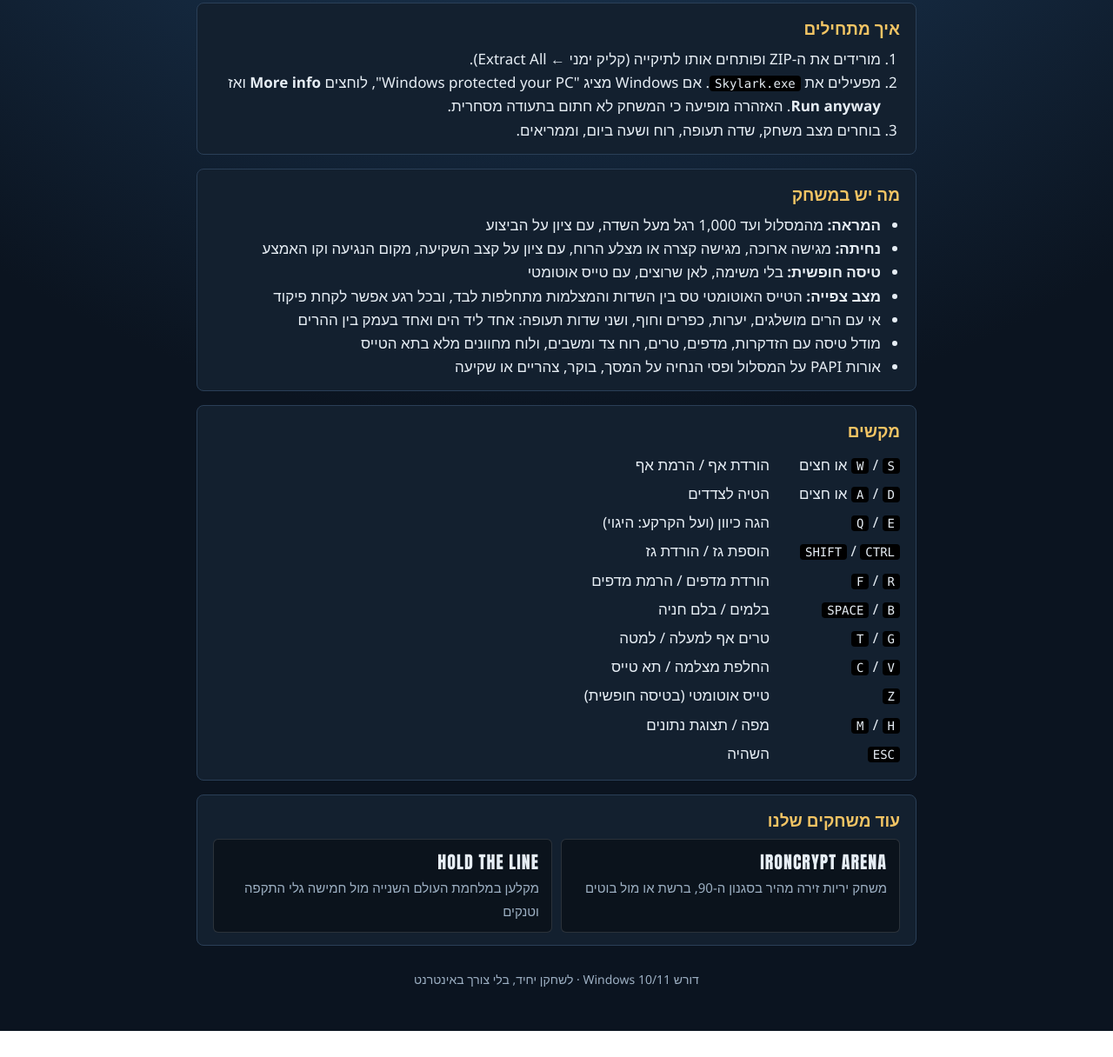
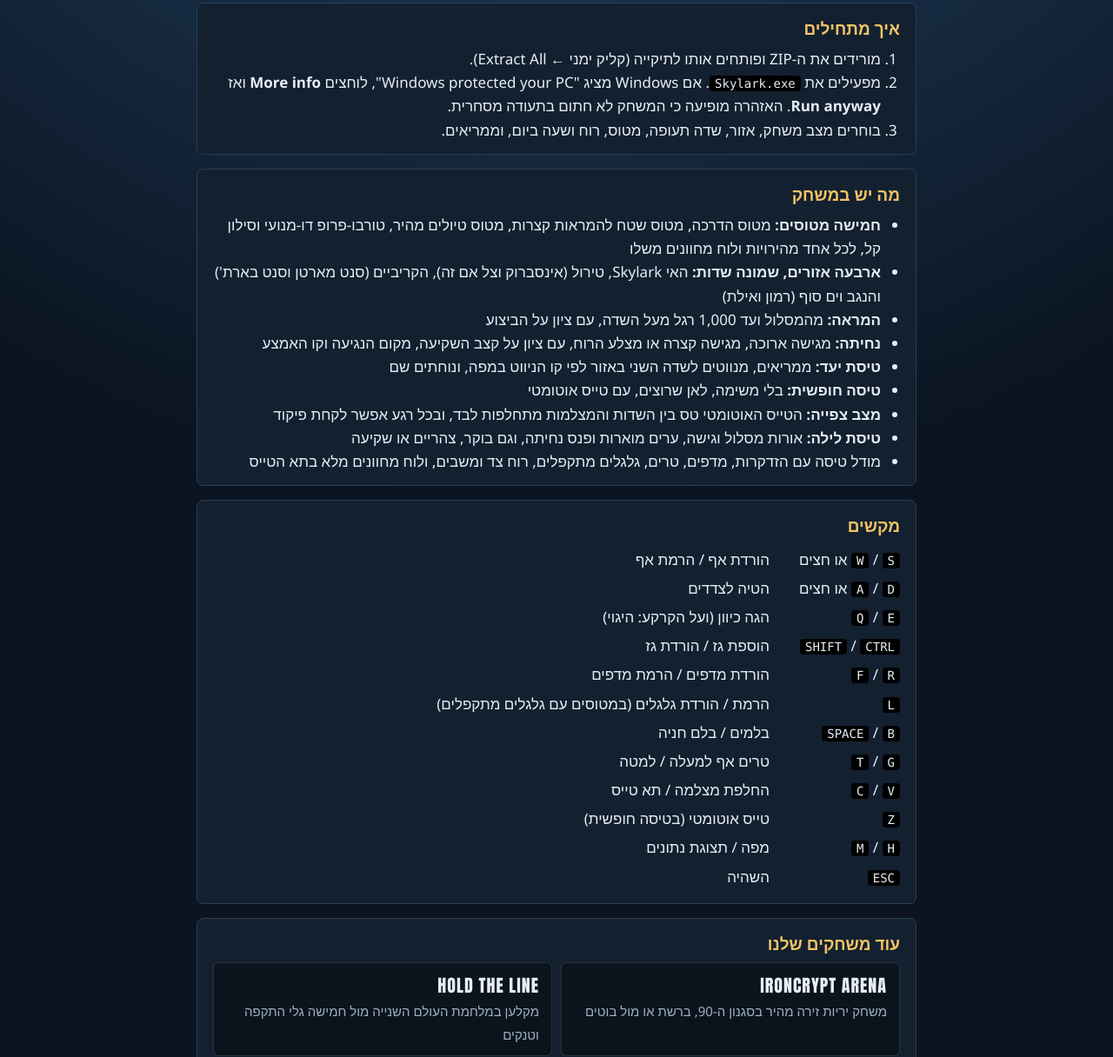
Before and after one commit to boaz71/skylark-download, a plain HTML site: page index.html in a window 1280 px wide. Shown: the part 695-1911 px from the top of the page at 87% size. Before the commit the page ends 1881 px from the top, so only its background shows below. Drawn offline with Linux system fonts and the light colour scheme.

Commit message:
Site for build-638405bef6c1

```diff
--- a/index.html
+++ b/index.html
@@ -4,7 +4,7 @@
 <meta charset="utf-8">
 <meta name="viewport" content="width=device-width, initial-scale=1">
 <title>Skylark Flight Simulator</title>
-<meta name="description" content="סימולטור טיסה חינמי ל-Windows: המראה, נחיתה, טיסה חופשית ומצב צפייה במטוס קל מעל אי עם הרים ושני שדות תעופה.">
+<meta name="description" content="סימולטור טיסה חינמי ל-Windows: חמישה מטוסים, שמונה שדות תעופה בארבעה אזורים בעולם, המראה, נחיתה, טיסת יעד, טיסה חופשית וטיסת לילה.">
 <style>
 :root { --bg: #0b1420; --panel: #13202f; --line: #2a3f57; --sky: #8cc4f0; --gold: #f2c464; --text: #e6edf4; --dim: #9db0c3; }
 * { box-sizing: border-box; }
@@ -38,7 +38,7 @@ footer { text-align: center; color: var(--dim); font-size: 14px; margin-top: 28p
 <body>
 <main>
   <h1>SKYLARK</h1>
-  <p class="tag">המטוס שלך, האי שלך. סימולטור טיסה חינמי ל-Windows</p>
+  <p class="tag">חמישה מטוסים, שמונה שדות תעופה. סימולטור טיסה חינמי ל-Windows</p>
   <video src="trailer.mp4" controls playsinline preload="metadata"></video>
   <a class="btn" href="https://github.com/boaz71/skylark-download/releases/latest/download/Skylark.zip">הורדה למחשב Windows<small>Skylark.zip · בערך 38MB · הורדה מאובטחת מ-GitHub</small></a>
   <section>
@@ -46,19 +46,21 @@ footer { text-align: center; color: var(--dim); font-size: 14px; margin-top: 28p
     <ol>
       <li>מורידים את ה-ZIP ופותחים אותו לתיקייה (קליק ימני ← Extract All).</li>
       <li>מפעילים את <code>Skylark.exe</code>. אם Windows מציג "Windows protected your PC", לוחצים <b>More info</b> ואז <b>Run anyway</b>. האזהרה מופיעה כי המשחק לא חתום בתעודה מסחרית.</li>
-      <li>בוחרים מצב משחק, שדה תעופה, רוח ושעה ביום, וממריאים.</li>
+      <li>בוחרים מצב משחק, אזור, שדה תעופה, מטוס, רוח ושעה ביום, וממריאים.</li>
     </ol>
   </section>
   <section>
     <h2>מה יש במשחק</h2>
     <ul>
+      <li><b>חמישה מטוסים:</b> מטוס הדרכה, מטוס שטח להמראות קצרות, מטוס טיולים מהיר, טורבו-פרופ דו-מנועי וסילון קל, לכל אחד מהירויות ולוח מחוונים משלו</li>
+      <li><b>ארבעה אזורים, שמונה שדות:</b> האי Skylark, טירול (אינסברוק וצל אם זה), הקריביים (סנט מארטן וסנט בארת') והנגב וים סוף (רמון ואילת)</li>
       <li><b>המראה:</b> מהמסלול ועד 1,000 רגל מעל השדה, עם ציון על הביצוע</li>
       <li><b>נחיתה:</b> מגישה ארוכה, מגישה קצרה או מצלע הרוח, עם ציון על קצב השקיעה, מקום הנגיעה וקו האמצע</li>
+      <li><b>טיסת יעד:</b> ממריאים, מנווטים לשדה השני באזור לפי קו הניווט במפה, ונוחתים שם</li>
       <li><b>טיסה חופשית:</b> בלי משימה, לאן שרוצים, עם טייס אוטומטי</li>
       <li><b>מצב צפייה:</b> הטייס האוטומטי טס בין השדות והמצלמות מתחלפות לבד, ובכל רגע אפשר לקחת פיקוד</li>
-      <li>אי עם הרים מושלגים, יערות, כפרים וחוף, ושני שדות תעופה: אחד ליד הים ואחד בעמק בין ההרים</li>
-      <li>מודל טיסה עם הזדקרות, מדפים, טרים, רוח צד ומשבים, ולוח מחוונים מלא בתא הטייס</li>
-      <li>אורות PAPI על המסלול ופסי הנחיה על המסך, בוקר, צהריים או שקיעה</li>
+      <li><b>טיסת לילה:</b> אורות מסלול וגישה, ערים מוארות ופנס נחיתה, וגם בוקר, צהריים או שקיעה</li>
+      <li>מודל טיסה עם הזדקרות, מדפים, טרים, גלגלים מתקפלים, רוח צד ומשבים, ולוח מחוונים מלא בתא הטייס</li>
     </ul>
   </section>
   <section>
@@ -69,6 +71,7 @@ footer { text-align: center; color: var(--dim); font-size: 14px; margin-top: 28p
       <tr><td><kbd>Q</kbd> / <kbd>E</kbd></td><td>הגה כיוון (ועל הקרקע: היגוי)</td></tr>
       <tr><td><kbd>SHIFT</kbd> / <kbd>CTRL</kbd></td><td>הוספת גז / הורדת גז</td></tr>
       <tr><td><kbd>F</kbd> / <kbd>R</kbd></td><td>הורדת מדפים / הרמת מדפים</td></tr>
+      <tr><td><kbd>L</kbd></td><td>הרמת / הורדת גלגלים (במטוסים עם גלגלים מתקפלים)</td></tr>
       <tr><td><kbd>SPACE</kbd> / <kbd>B</kbd></td><td>בלמים / בלם חניה</td></tr>
       <tr><td><kbd>T</kbd> / <kbd>G</kbd></td><td>טרים אף למעלה / למטה</td></tr>
       <tr><td><kbd>C</kbd> / <kbd>V</kbd></td><td>החלפת מצלמה / תא טייס</td></tr>
```
